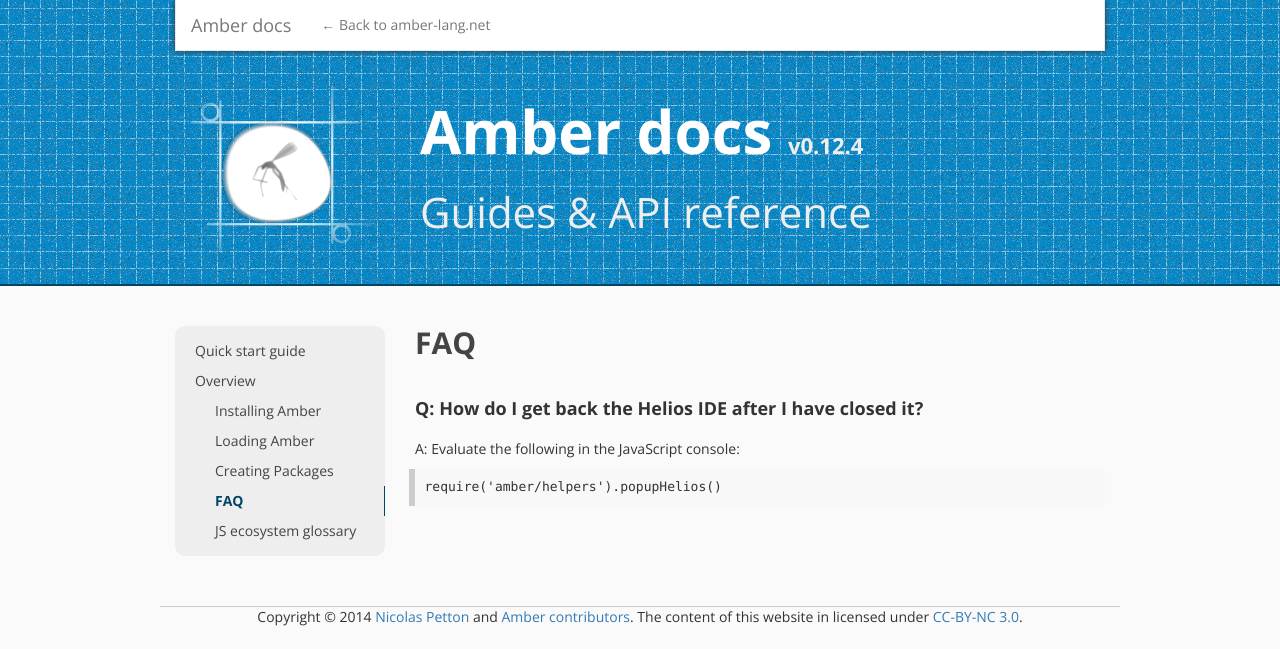
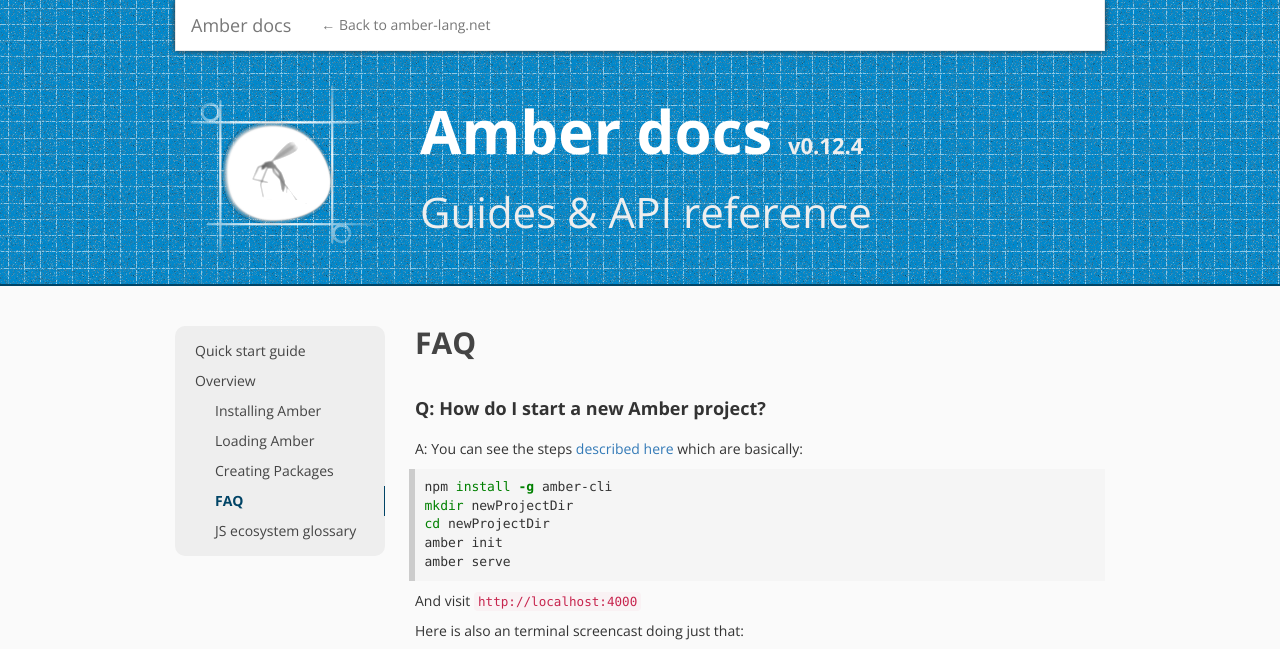
Before and after one commit to amber-smalltalk/amber-documentation, a Jekyll site: the page built from faq.md, in a window 1280 px wide. Shown: the top 649 px of the page. Built offline with Jekyll 4.4.1, drawn with Linux system fonts in a browser that asks for light colours; nearby versions of some CDN libraries; grey boxes are pictures that could not be loaded.

Commit message:
faq(init): adds question about starting new project

```diff
--- a/faq.md
+++ b/faq.md
@@ -5,6 +5,25 @@ permalink: "faq.html"
 parent: Overview
 ---
 
+#### Q: How do I start a new Amber project?
+
+A: You can see the steps [described here](/getting-started.html) which are basically:
+
+{% highlight sh %}
+npm install -g amber-cli
+mkdir newProjectDir
+cd newProjectDir
+amber init
+amber serve
+{% endhighlight %}
+
+And visit `http://localhost:4000`
+
+Here is also an terminal screencast doing just that:
+
+<iframe src="http://showterm.io/457dc8b24df38d67e421d#fast" width="640" height="480"></iframe>
+
+
 #### Q: How do I get back the Helios IDE after I have closed it?
 
 A: Evaluate the following in the JavaScript console:
```
